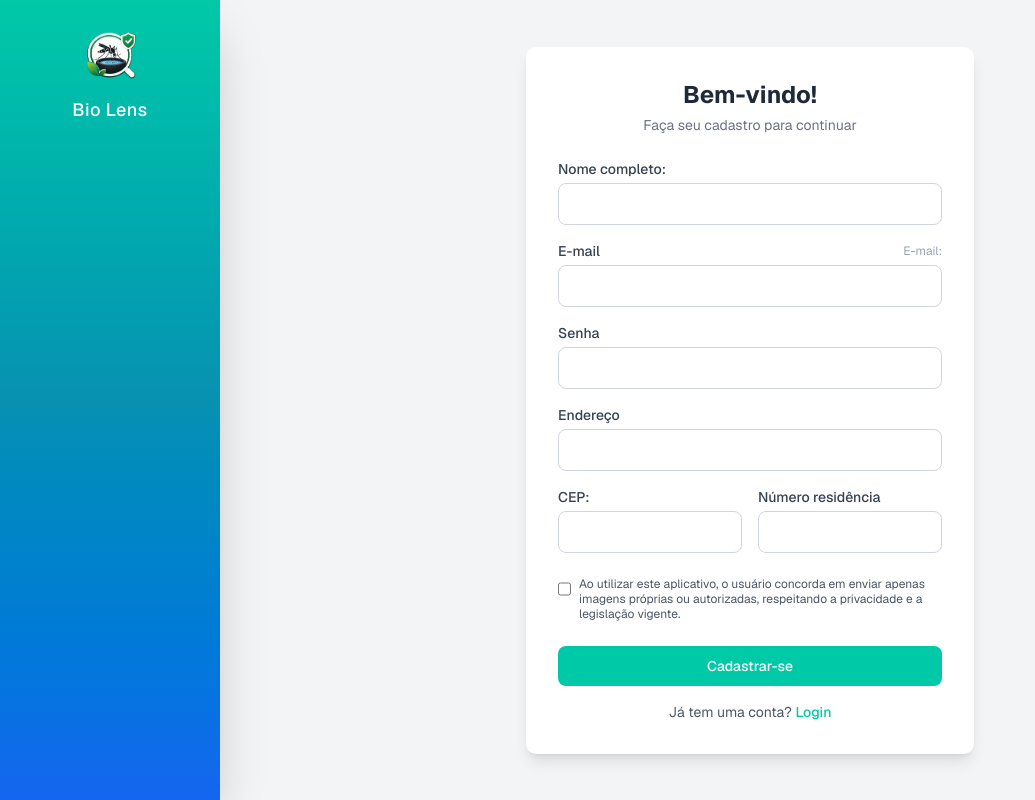
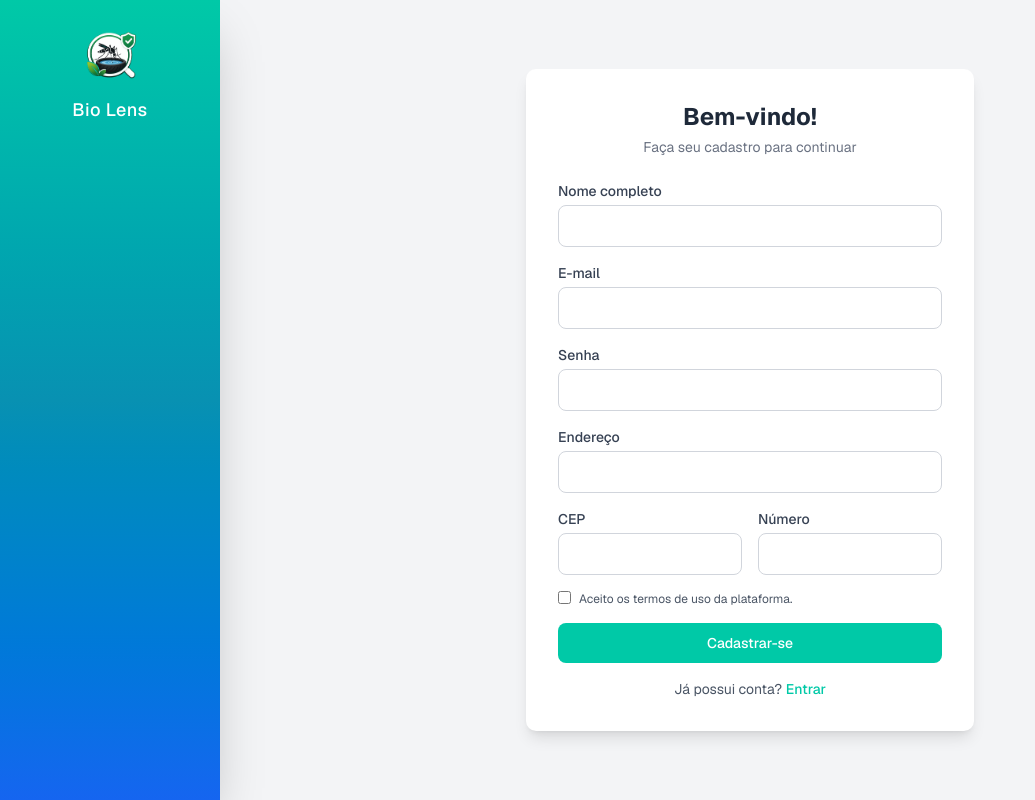
Before and after one commit to thayzavi/classificador-imagem-front, a Next.js app: page /register in a window 1280 px wide. Shown: the whole page, without its empty margins (0-1035 px from the left). Built offline with nearby package versions, Linux system fonts and the light colour scheme; no server answers.

Commit message:
Integra login e cadastro

```diff
--- a/src/app/register/page.tsx
+++ b/src/app/register/page.tsx
@@ -6,9 +6,11 @@ import { useRouter } from "next/navigation";
 import { Sidebar } from "@/components/bio-lens/Sidebar";
 import { FormInput } from "@/components/bio-lens/FormInput";
 import { PrimaryButton } from "@/components/bio-lens/PrimaryButton";
+import { register } from "@/services/register.service";
 
 export default function CadastroPage() {
   const router = useRouter();
+
   const [formData, setFormData] = useState({
     nomeCompleto: "",
     email: "",
@@ -17,20 +19,53 @@ export default function CadastroPage() {
     cep: "",
     numeroResidencia: "",
   });
+
   const [aceitaTermos, setAceitaTermos] = useState(false);
 
-  const handleChange = (field: string) => (e: React.ChangeEvent<HTMLInputElement>) => {
-    setFormData((prev) => ({ ...prev, [field]: e.target.value }));
-  };
+  const handleChange =
+    (field: string) => (e: React.ChangeEvent<HTMLInputElement>) => {
+      setFormData((prev) => ({
+        ...prev,
+        [field]: e.target.value,
+      }));
+    };
 
-  const handleSubmit = (e: React.FormEvent) => {
+  const handleSubmit = async (e: React.FormEvent) => {
     e.preventDefault();
+
     if (!aceitaTermos) {
-      alert("Você precisa aceitar os termos para continuar.");
+      alert("Você precisa aceitar os termos.");
       return;
     }
-    // Simula cadastro - navega para login
-    router.push("/sign-iin");
+
+    try {
+      console.log("Enviando cadastro...");
+      console.log(formData);
+
+      const response = await register({
+        nome: formData.nomeCompleto,
+        email: formData.email,
+        senha: formData.senha,
+        endereco: formData.endereco,
+        cep: formData.cep,
+        numero_residencia: formData.numeroResidencia,
+      });
+
+      console.log("CADASTRO OK:", response);
+
+      alert("Cadastro realizado com sucesso!");
+
+      router.push("/login");
+    } catch (error: any) {
+      console.error("ERRO CADASTRO:", error);
+
+      if (error.response) {
+        console.error("Status:", error.response.status);
+        console.error("Dados:", error.response.data);
+      }
+
+      alert("Erro ao cadastrar usuário.");
+    }
   };
 
   return (
@@ -40,13 +75,18 @@ export default function CadastroPage() {
       <main className="flex-1 flex items-center justify-center p-8">
         <div className="bg-white rounded-lg shadow-lg p-8 w-full max-w-md">
           <div className="text-center mb-6">
-            <h1 className="text-2xl font-bold text-gray-800">Bem-vindo!</h1>
-            <p className="text-gray-500 text-sm mt-1">Faça seu cadastro para continuar</p>
+            <h1 className="text-2xl font-bold text-gray-800">
+              Bem-vindo!
+            </h1>
+
+            <p className="text-gray-500 text-sm mt-1">
+              Faça seu cadastro para continuar
+            </p>
           </div>
 
           <form onSubmit={handleSubmit} className="space-y-4">
             <FormInput
-              label="Nome completo:"
+              label="Nome completo"
               type="text"
               value={formData.nomeCompleto}
               onChange={handleChange("nomeCompleto")}
@@ -56,7 +96,6 @@ export default function CadastroPage() {
             <FormInput
               label="E-mail"
               type="email"
-              hint="E-mail:"
               value={formData.email}
               onChange={handleChange("email")}
               required
@@ -80,14 +119,15 @@ export default function CadastroPage() {
 
             <div className="grid grid-cols-2 gap-4">
               <FormInput
-                label="CEP:"
+                label="CEP"
                 type="text"
                 value={formData.cep}
                 onChange={handleChange("cep")}
                 required
               />
+
               <FormInput
-                label="Número residência"
+                label="Número"
                 type="text"
                 value={formData.numeroResidencia}
                 onChange={handleChange("numeroResidencia")}
@@ -95,30 +135,34 @@ export default function CadastroPage() {
               />
             </div>
 
-            <div className="flex items-start gap-2 pt-2">
+            <div className="flex items-start gap-2">
               <input
                 type="checkbox"
                 id="termos"
                 checked={aceitaTermos}
                 onChange={(e) => setAceitaTermos(e.target.checked)}
-                className="mt-1 h-4 w-4 rounded border-gray-300 text-[#00C9A7] focus:ring-[#00C9A7]"
               />
-              <label htmlFor="termos" className="text-xs text-gray-600 leading-tight">
-                Ao utilizar este aplicativo, o usuário concorda em enviar apenas imagens próprias ou autorizadas, respeitando a privacidade e a legislação vigente.
+
+              <label
+                htmlFor="termos"
+                className="text-xs text-gray-600"
+              >
+                Aceito os termos de uso da plataforma.
               </label>
             </div>
 
-            <div className="pt-2">
-              <PrimaryButton type="submit" fullWidth>
-                Cadastrar-se
-              </PrimaryButton>
-            </div>
+            <PrimaryButton type="submit" fullWidth>
+              Cadastrar-se
+            </PrimaryButton>
           </form>
 
           <p className="text-center mt-4 text-sm text-gray-600">
-            Já tem uma conta?{" "}
-            <Link href="/sign-in" className="text-[#00C9A7] font-medium hover:underline">
-              Login
+            Já possui conta?{" "}
+            <Link
+              href="/sign-in"
+              className="text-[#00C9A7] font-medium hover:underline"
+            >
+              Entrar
             </Link>
           </p>
         </div>
--- a/src/services/auth.service.ts
+++ b/src/services/auth.service.ts
@@ -4,7 +4,7 @@ export async function login(
   email: string,
   senha: string
 ) {
-  const response = await api.post("/auth/login", {
+  const response = await api.post("/login", {
     email,
     senha,
   });
--- /dev/null
+++ b/src/services/register.service.ts
@@ -0,0 +1,14 @@
+import { api } from "./api";
+
+export async function register(data: {
+  nome: string;
+  email: string;
+  endereco: string;
+  cep: string;
+  numero_residencia: string;
+  senha: string;
+}) {
+  const response = await api.post("/register", data);
+
+  return response.data;
+}
```
